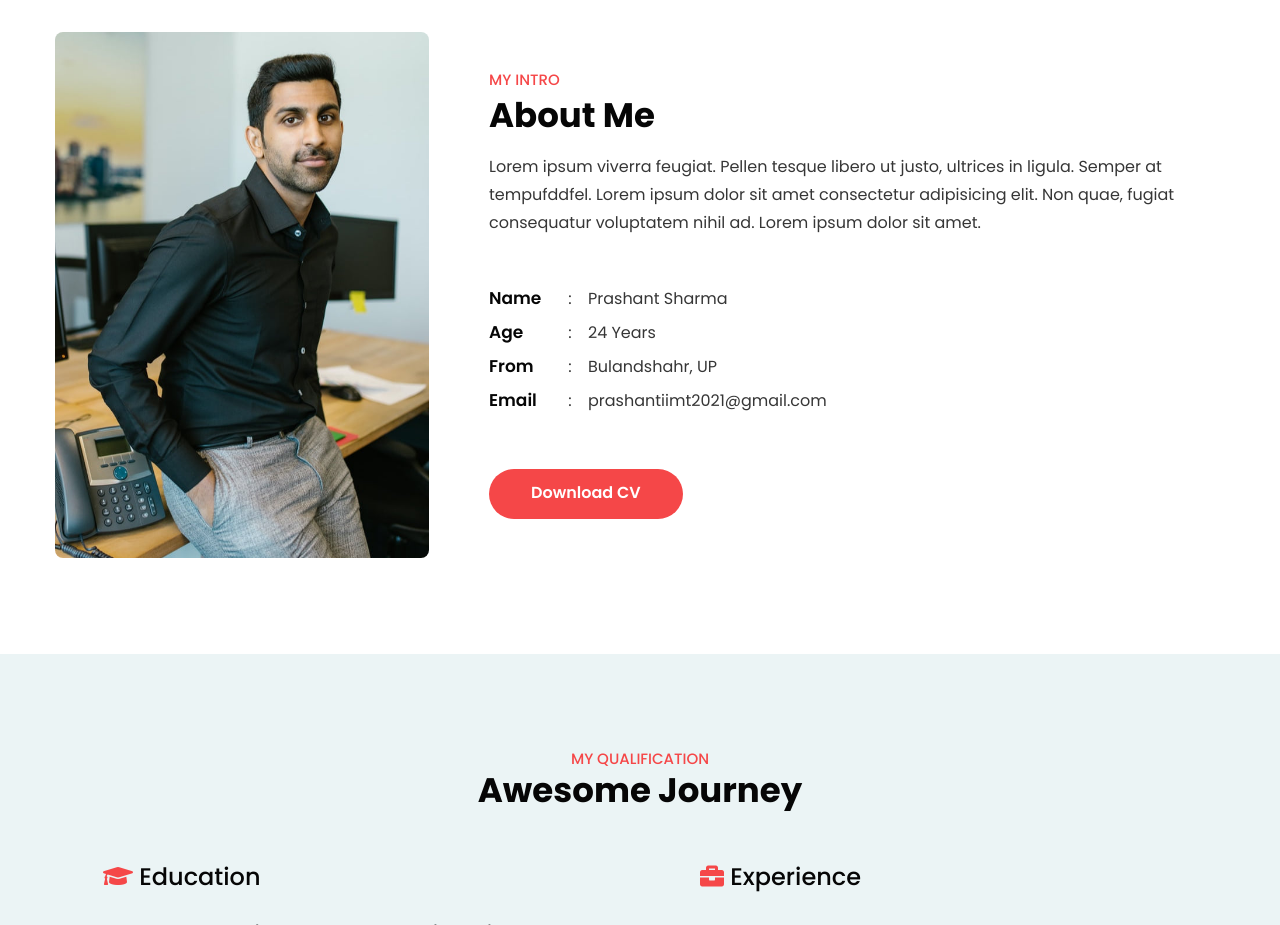
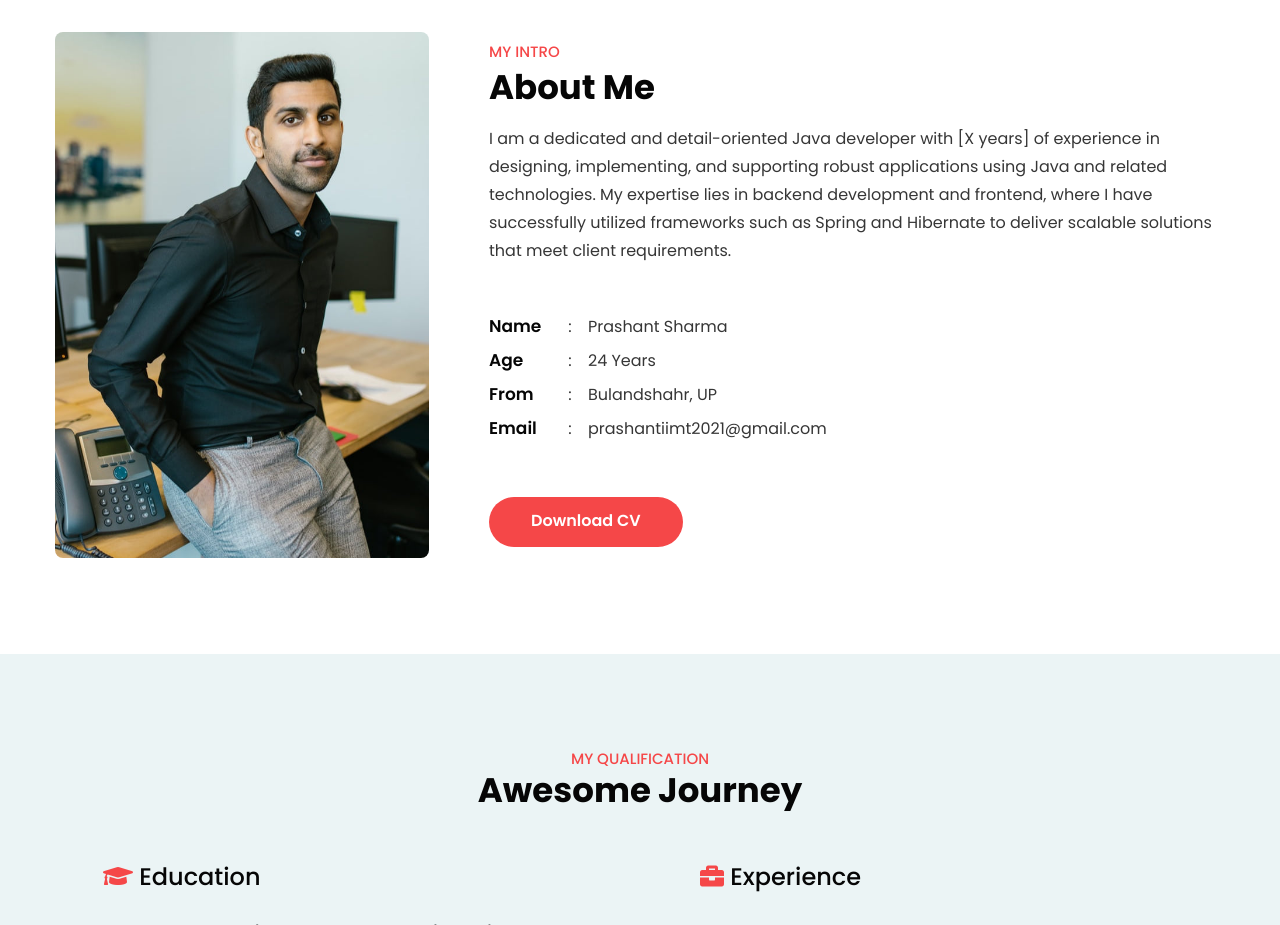
Before and after one commit to Prass2021/PrashantData, a plain HTML site: page index.html in a window 1280 px wide. Shown: the part 1520-2445 px from the top of the page. Drawn offline with Linux system fonts and the light colour scheme.

Commit message:
Update index.html

```diff
--- a/index.html
+++ b/index.html
@@ -193,10 +193,7 @@ Author URL: http://w3layouts.com
                 <div class="col-lg-8 ps-lg-5 mt-lg-0 mt-5">
                     <h5 class="title-small mb-1">My Intro</h5>
                     <h3 class="title-style">About Me</h3>
-                    <p class="mt-3">Lorem ipsum viverra feugiat. Pellen tesque libero ut justo,
-                        ultrices in ligula. Semper at tempufddfel. Lorem ipsum dolor sit amet consectetur
-                        adipisicing
-                        elit. Non quae, fugiat consequatur voluptatem nihil ad. Lorem ipsum dolor sit amet.</p>
+                    <p class="mt-3">I am a dedicated and detail-oriented Java developer with [X years] of experience in designing, implementing, and supporting robust applications using Java and related technologies. My expertise lies in backend development and frontend, where I have successfully utilized frameworks such as Spring and Hibernate to deliver scalable solutions that meet client requirements.</p>
                     <div class="my-info mt-md-5 mt-4">
                         <ul class="single-info">
                             <li class="name-style">Name</li>
```
